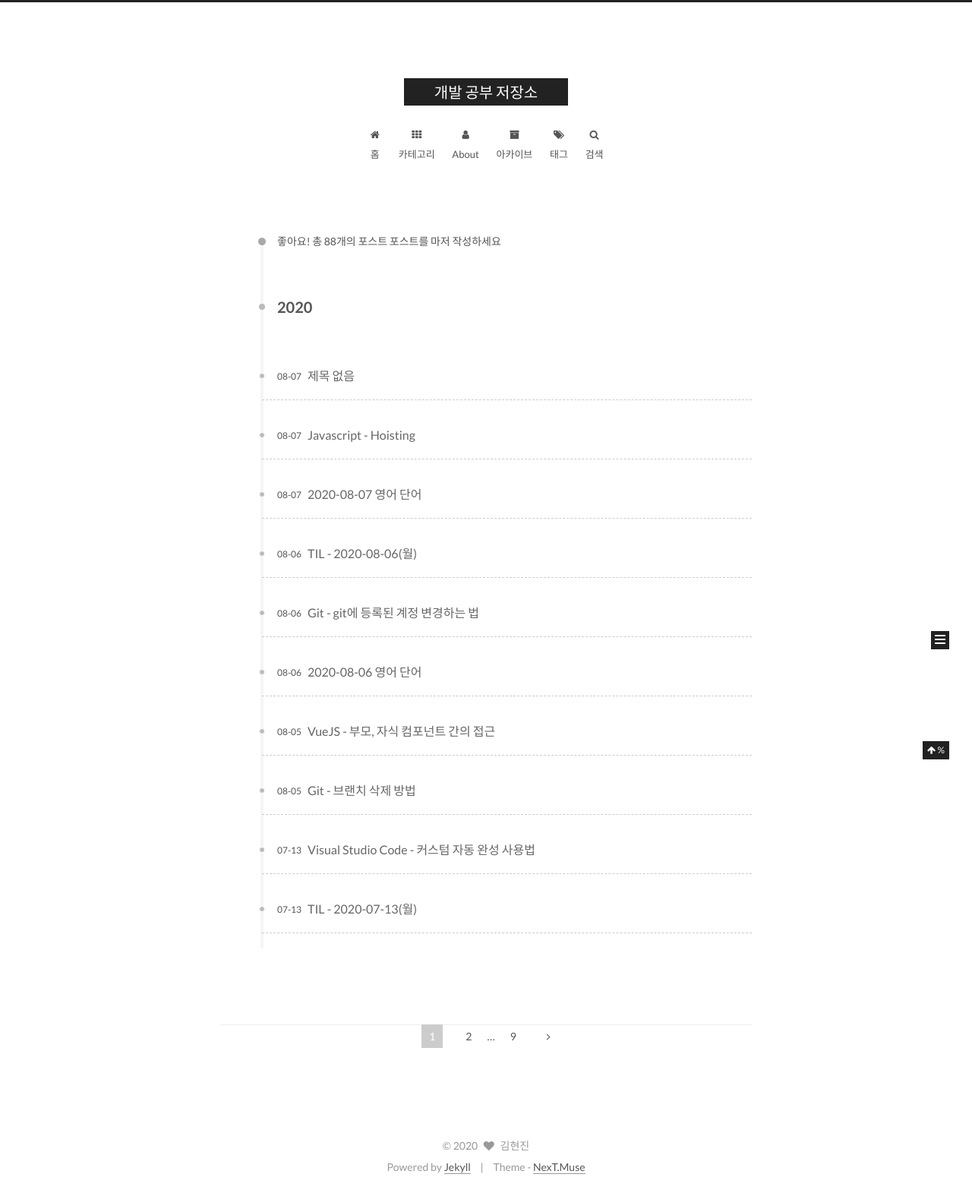
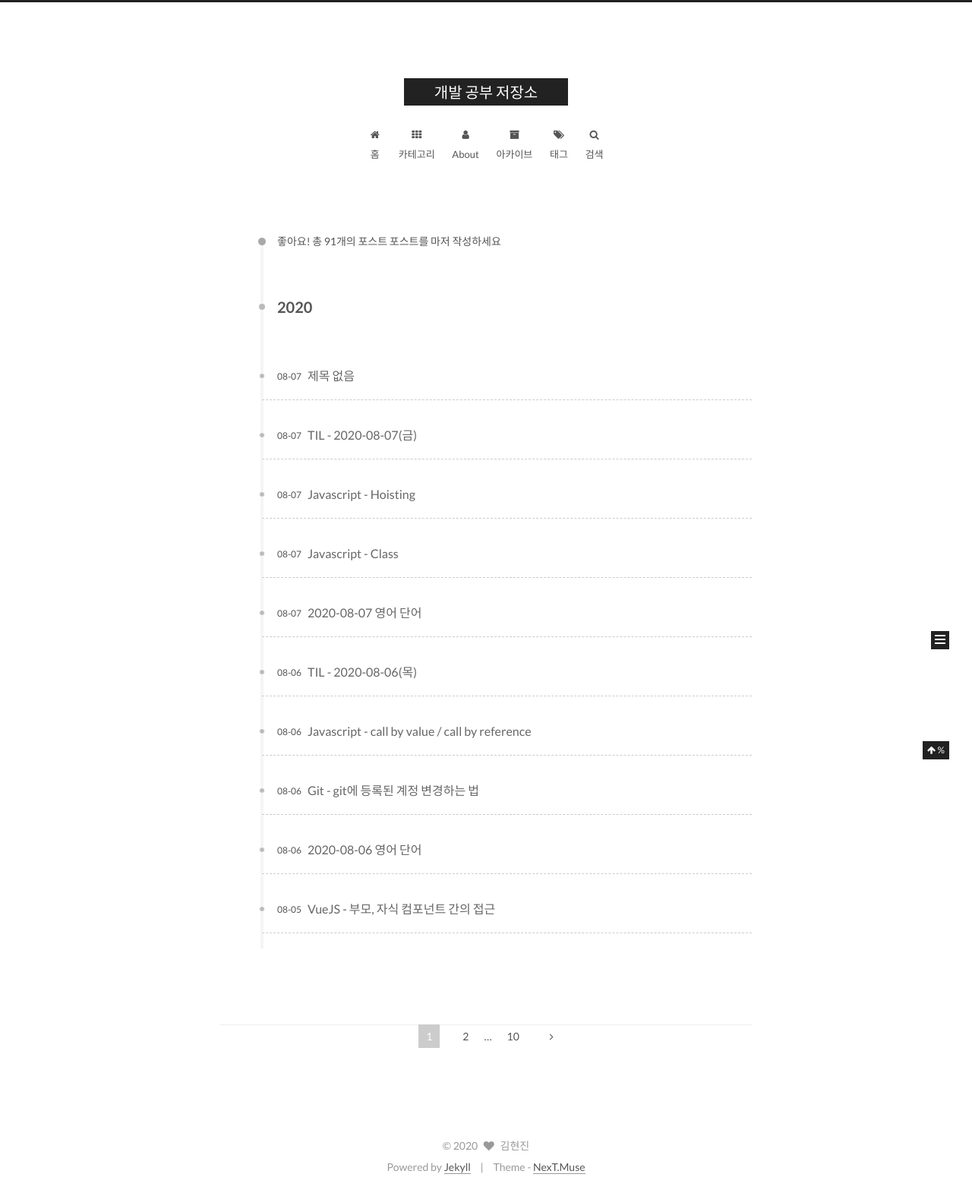
Before and after one commit to doozi316/doozi316.github.io, a Jekyll site: the page built from archives/index.html, in a window 1280 px wide. Shown: the whole page at 76% size. Built offline with Jekyll 4.4.1, drawn with Linux system fonts in a browser that asks for light colours; part of the change alters nothing that is shown.

Commit message:
2020080718

````diff
--- /dev/null
+++ b/_posts/2020-08-06-JS18.md
@@ -0,0 +1,54 @@
+---
+layout: post
+title: Javascript - call by value / call by reference
+categories: [Javascript]
+excerpt: ' '
+comments: true
+share: true
+tags: [JavaScript]
+date: 2020-08-06
+---
+
+# Javascript - Call By Value / Call By Reference
+
+## Call By Value
+
+- 인자를 전달하는 방식
+- 함수의 인자로 **원시타입** 의 값이 전달되면, 함수가 실행될 때 전달받은 인자를 **복사** 한다.
+- 원시 타입 (Primitive Type)
+    - `boolean`, `number`, `string`, `null`, `undefined`
+- 인자가 복사되었기 때문에 전달된 인자와 전달 받은 인자는 전혀 다른 값(주소값이 다른)이 된다.
+- 결론적으로 Javascript는 Call By Value 보다 Copy By Value 라고 하는 것이 맞을 수도 있다.
+- 예)
+    ```
+    function change(pri) {
+        pri = 10;
+    }
+    const p = 1;
+    change(p);
+    console.log(p) // out put: 1
+    ```
+    - 변수 `p` 에 1을 할당
+    - change 함수의 인자로 `p` 가 전달 됨
+    - change 함수 내에서 매개변수 `pri` 에 10을 할당하여 값을 변경 시킴
+    - 인자 `p` 가 change 에 전달됐음에도 호출 전과 동일한 `p` 의 값
+    - change 함수로 전달한 인자는 별도의 값으로 존재한다는 뜻
+
+<br/>
+
+## Call By Reference
+
+- 인자를 전달하는 방식
+- 함수의 인자로 **객체 타입** 이 인자로 전달된 경우, 변수에 할당되어 있는 객체의 주소값이 복사된다.
+- 따라서 함수 내에서 매개변수의 속성을 변경하면 함수 바깥에서도 동일하게 변경되는 것이다.
+- 그런데 만약 함수 내에서 매개변수가 **재할당(copy)** 되었다면, 함수 바깥의 변수와 함수 내 매개변수가 서로 다른 객체를 바라보게 된다.
+- 즉, 함수 내부에서 아무리 객체를 변형시키더라도 외부의 객체에 영향을 줄 수 없다.
+- 재할당의 한 방법으로 `cloneDeep` 이 있다.
+- 객체 타입 (Object Type)
+    - `Object`, `function`, `array`
+
+<br/>
+
+[참조] <br/>
+<https://blueshw.github.io/2018/09/15/pass-by-reference/> <br/>
+<https://medium.com/@han7096/javascript-copy-by-reference-%EC%99%80-copy-by-value-%ED%8C%8C%ED%97%A4%EC%B9%98%EA%B8%B0-9f09c9982a1>
--- a/_posts/2020-08-06-TIL9.md
+++ b/_posts/2020-08-06-TIL9.md
@@ -1,6 +1,6 @@
 ---
 layout: post
-title: TIL - 2020-08-06(월)
+title: TIL - 2020-08-06(목)
 categories: [TIL]
 excerpt: ' '
 comments: true
--- /dev/null
+++ b/_posts/2020-08-07-JS19.md
@@ -0,0 +1,111 @@
+---
+layout: post
+title: Javascript - Class
+categories: [Javascript]
+excerpt: ' '
+comments: true
+share: true
+tags: [Javascript]
+date: 2020-08-07
+---
+
+# Class
+
+- `class` 는 함수와 같다.
+- 함수 정의 방법
+    - 함수 표현식
+    - 함수 선언
+- 마찬가지로, `class` 정의 방법
+     `class` 표현식
+     `class` 선언
+
+<br/>
+
+## 함수와 Class의 차이점
+
+- 함수 선언
+    - [호이스팅](https://doozi316.github.io/javascript/2020/08/07/JS20/) 일어남
+- 클래스
+    - 호이스팅 일어나지 않음
+    - `class` 를 사용하기 위해선 `class`를 먼저 선언해야한다.
+    - 그렇지 않을 경우 **ReferenceError** 발생
+    ```
+    // class가 먼저 선언되어있지 않기 때문에 ReferenceError
+    const p = new Rectangle();
+    class Rectangle {}
+    ```
+
+<br/>
+
+## Class 선언
+
+- `class` 를 정의하는 방법
+- `class` 를 선언하기 위해선 **클래스의 이름** 과 함께 `class` 키워드를 사용해야 한다.
+
+```
+class Rectangle {
+    constructor(height, width) {
+        this.height = height;
+        this.width = width;
+    }
+}
+```
+<br/>
+
+## Class 표현식
+
+- `class` 를 정의하는 방법
+- 이름을 가질 수도 있고, 갖지 않을 수도 있다.
+- 이름을 가진 class ㅠㅛ현식의 이름은 클래스의 body에 대해 local scope에 한해 유효하다.
+```
+// unnamed
+let Rectangle = class {
+    constructor(height, width) {
+        this.height = height;
+        this.width = width;
+    }
+};
+console.log(Rectangle.name);
+// output: "Rectangle";
+
+// named
+let Rectangle = class Rectangle2 {
+    constructor(height, width) {
+        this.height = height;
+        this.width = width;
+    }
+};
+console.log(Rectangle.name);
+// output: "Rectangle2"
+```
+
+<Br/>
+
+### constructor
+
+- `constructor` 메소드는 `class` 로 생성된 객체를 생성하고 초기화하기 위한 특수한 메소드
+- 클래스 안에 한 개만 존재 가능
+- 그렇지 않을 경우 `SyntaxError` 발생
+- 부모 클래스의 `constructor` 를 호출하기 위해 `super` 사용
+- 예)
+```
+class Polygon {
+    constructor() {
+        this.name = 'Polygon';
+    }
+}
+
+const poly = new Polygon();
+
+console.log(poly.name);
+// output: "Polygon"
+```
+
+### super
+
+- 부모 객체의 함수를 호출하는 데 사용
+- `this` 키워드가 사용되기 전에 호출되어야함
+
+
+[출처] <br/>
+<https://developer.mozilla.org/ko/docs/Glossary/Hoisting> <br/>
--- /dev/null
+++ b/_posts/2020-08-07-TIL10.md
@@ -0,0 +1,19 @@
+---
+layout: post
+title: TIL - 2020-08-07(금)
+categories: [TIL]
+excerpt: ' '
+comments: true
+share: true
+tags: [TIL]
+date: 2020-08-07
+---
+
+# Today I Learned
+
+## 오늘 한 일
+
+- Javascript 공부
+    - [Javascript - Class](https://doozi316.github.io/javascript/2020/08/07/JS19/)
+    - [Javascript - Hoisting](https://doozi316.github.io/javascript/2020/08/07/JS20/)
+    - [Javascript - copy by reference/copy by value](https://doozi316.github.io/javascript/2020/08/06/JS18/)
````
